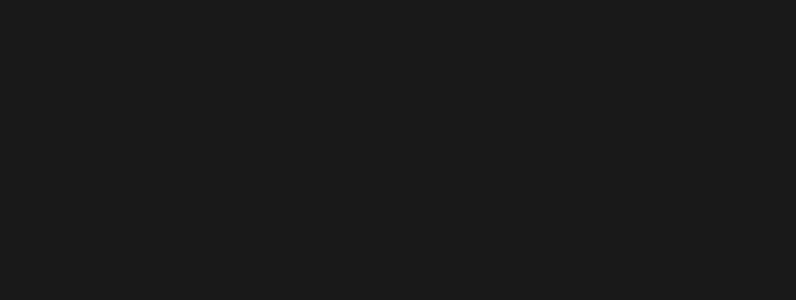
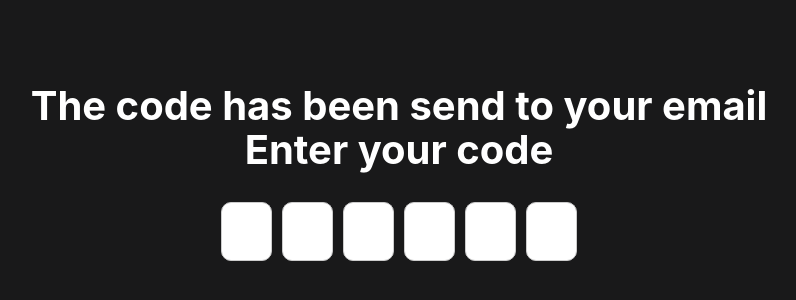
Before and after one commit to mike-mp3/Remote-sensing-of-the-Earth-Search-for-ships-in-satellite-images, a React (Vite) app in the folder Frontend/: page /confirm in a window 1280 px wide. Before the commit this address had no page. Shown: the part 228-528 px from the top of the page, without its empty margins (241-1037 px from the left). Built offline with nearby package versions, Linux system fonts and the light colour scheme.

Commit message:
[+] added confirm page

```diff
--- a/Frontend/src/app/App.jsx
+++ b/Frontend/src/app/App.jsx
@@ -3,6 +3,7 @@
 import '@/shared/global_styles/_global.module.scss';
 import { LoginPage } from '@/pages/LoginPage';
 import { RegistrationPage } from '@/pages/RegistrationPage';
+import { ConfirmPage } from "@/pages/ConfirmPage";
 
 function App() {
   const [count, setCount] = useState(0)
@@ -11,6 +12,7 @@
     <Routes>
     <Route path="/" element={<LoginPage/>}/>
     <Route path="/signup" element={< RegistrationPage/>} />
+    <Route path="/confirm" element={< ConfirmPage/>} />
   </Routes>
   )
 }
--- /dev/null
+++ b/Frontend/src/pages/ConfirmPage/index.js
@@ -0,0 +1 @@
+export {default as ConfirmPage} from "@/pages/ConfirmPage/ui/ConfirmPage";
--- /dev/null
+++ b/Frontend/src/pages/ConfirmPage/ui/ConfirmPage.jsx
@@ -0,0 +1,13 @@
+import ConfirmField from "@/shared/ui/widgets/ConfirmField/ui/ConfirmField";
+import { ConfirmCode } from "@/shared/ui/entities/ConfirmCode";
+
+const ConfirmPage = () =>{
+    return(
+        <main>
+            <ConfirmField/>
+        </main>
+    );
+}
+
+
+export default ConfirmPage;
--- /dev/null
+++ b/Frontend/src/shared/ui/entities/ConfirmCode/index.js
@@ -0,0 +1 @@
+export {default as ConfirmCode} from "@/shared/ui/entities/ConfirmCode/ui/ConfirmCode";
--- /dev/null
+++ b/Frontend/src/shared/ui/entities/ConfirmCode/ui/ConfirmCode.jsx
@@ -0,0 +1,113 @@
+import React, { useRef, useState } from "react";
+import { useLocation } from 'react-router-dom';
+import * as classes from "@/shared/ui/entities/ConfirmCode/ui/ConfirmCode.module.scss";
+
+const ConfirmCode = () => {
+const location = useLocation();
+  const email = location.state?.email || "example@gmail.com";
+
+  const inputCount = 6;
+  const [values, setValues] = useState(Array(inputCount).fill(""));
+  const inputsRef = useRef([]);
+
+  const handleChange = (index, event) => {
+    const value = event.target.value;
+
+    if (!/^\d?$/.test(value)) return;
+
+    const newValues = [...values];
+    newValues[index] = value;
+    setValues(newValues);
+
+    if (value && index < inputCount - 1) {
+      inputsRef.current[index + 1].focus();
+    }
+
+    if (newValues.every((val) => val !== "")) {
+      const code = newValues.join("");
+      submitCode(code);
+    }
+  };
+
+  const handleKeyDown = (index, event) => {
+    if (event.key === "Backspace") {
+      if (values[index] === "") {
+        if (index > 0) {
+          inputsRef.current[index - 1].focus();
+        }
+      } else {
+        const newValues = [...values];
+        newValues[index] = "";
+        setValues(newValues);
+      }
+    }
+  };
+
+  const submitCode = async (code) => {
+    console.log("Sending verification code:", code, "email:", email);
+
+    try {
+      const response = await fetch("/user/confirm", {
+        method: "POST",
+        headers: { "Content-Type": "application/json" },
+        body: JSON.stringify({
+          email: email,
+          confirmation_code: code
+        }),
+      });
+
+      if (response.status === 200) {
+        const data = await response.json();
+        console.log("Code verified successfully:", data);
+        // TODO: перекинуть пользователя дальше (например, navigate("/dashboard"))
+
+      } else if (response.status === 400) {
+        const errorData = await response.json();
+        console.error("Incorrect confirmation code:", errorData.detail);
+        // TODO: показать пользователю ошибку типа "Неверный код"
+
+      } else if (response.status === 404) {
+        const errorData = await response.json();
+        console.error("Confirmation code not found:", errorData.detail);
+        // TODO: показать ошибку типа "Код не найден"
+
+      } else if (response.status === 422) {
+        const errorData = await response.json();
+        console.error("Validation error:", errorData.detail);
+        // TODO: показать сообщение о неправильных данных
+
+      } else {
+        throw new Error(`Unexpected error: ${response.status}`);
+      }
+
+    } catch (error) {
+      console.error("Network or unexpected error:", error);
+      // TODO: показать что-то вроде "Ошибка сети. Попробуйте позже."
+    }
+  };
+
+  return (
+    <div className={classes.verification_wrapper}>
+        <div className={classes.verification_content}>
+        <h1 className={classes.verification_content_text}>The code has been send to your email<br/>Enter your code </h1>
+            <div className={classes.verification_input}>
+            {values.map((val, idx) => (
+                <input
+                key={idx}
+                type="text"
+                inputMode="numeric"
+                maxLength={1}
+                value={val}
+                onChange={(e) => handleChange(idx, e)}
+                onKeyDown={(e) => handleKeyDown(idx, e)}
+                ref={(el) => (inputsRef.current[idx] = el)}
+                className={classes.verification_input__cell}
+                />
+            ))}
+            </div>
+        </div>
+    </div>
+  );
+};
+
+export default ConfirmCode;
--- /dev/null
+++ b/Frontend/src/shared/ui/entities/ConfirmCode/ui/ConfirmCode.module.scss
@@ -0,0 +1,37 @@
+.verification_wrapper {
+    display: flex;
+    justify-content: center;
+    align-items: center;
+    height: 100vh;
+
+  }
+
+  .verification_content{
+    justify-content: center;
+    align-items: center;
+    &_text{
+        text-align: center;
+        margin-bottom: 30px;
+    }
+  }
+  .verification_input {
+    display: flex;
+    justify-content: center;
+    align-items: center;
+    gap: 10px;
+
+    &__cell {
+      width: 45px;
+      height: 55px;
+      font-size: 24px;
+      text-align: center;
+      border-radius: 10px;
+      border: 1px solid #ccc;
+      outline: none;
+      transition: border 0.2s ease;
+
+      &:focus {
+        border-color: #007bff;
+      }
+    }
+  }
--- /dev/null
+++ b/Frontend/src/shared/ui/entities/ConfirmCode/ui/ConfirmCode.module.scss.d.ts
@@ -0,0 +1 @@
+export declare const container: string;
--- /dev/null
+++ b/Frontend/src/shared/ui/widgets/ConfirmField/ui/ConfirmField.jsx
@@ -0,0 +1,11 @@
+import { ConfirmCode } from "@/shared/ui/entities/ConfirmCode";
+
+const ConfirmField = () => {
+    return(
+    <div>
+        <ConfirmCode/>
+    </div>
+    );
+}
+
+export default ConfirmField;
--- a/Frontend/src/shared/ui/widgets/RegistrationForm/ui/RegistrationForm.jsx
+++ b/Frontend/src/shared/ui/widgets/RegistrationForm/ui/RegistrationForm.jsx
@@ -1,10 +1,13 @@
-import React from "react";
+import React, { useState } from "react";
 import { Formik, Form, Field } from "formik";
 import * as Yup from "yup";
-import { Link } from "react-router-dom";
 import * as classes from "@/shared/ui/widgets/LoginForm/ui/LoginForm.module.scss";
+import { Link, useNavigate } from "react-router-dom";
 
 const RegistrationForm = () => {
+  const navigate = useNavigate();
+  const [serverError, setServerError] = useState("");
+
   const initialValues = {
     email: "",
     password: "",
@@ -20,11 +23,37 @@
       .required("Password is emty"),
   });
 
-  const handleSubmit = (values, { setSubmitting }) => {
-    console.log("sending data to the server:", values);
-    setTimeout(() => {
+  const handleSubmit = async (values, { setSubmitting }) => {
+    setServerError("");
+
+    try {
+      const response = await fetch("/user", {
+        method: "POST",
+        headers: { "Content-Type": "application/json" },
+        body: JSON.stringify(values),
+      });
+
+      if (response.status === 201) {
+        navigate("/confirm", { state: { email } });
+      } else if (response.status === 409) {
+        const data = await response.json();
+        setServerError(data.detail?.[0] || "User already exists");
+
+      } else if (response.status === 422) {
+        const data = await response.json();
+        const messages = data.detail?.map((err) => err.msg).join(", ");
+        setServerError(messages || "Validation error");
+
+      } else {
+        console.error("Unhandled error", data);
+      }
+
+    } catch (error) {
+      console.error("Registration error:", error);
+      setServerError("Network or server error");
+    } finally {
       setSubmitting(false);
-    }, 1000);
+    }
   };
 
   return (
@@ -49,8 +78,6 @@
               className={classes.form__input}
             />
 
-            {/* рендеринг блока ошибок */}
-
             {(errors.email && touched.email) || (errors.password && touched.password) ? (
               <div className={classes.form__errors}>
                 {errors.email && touched.email && (
@@ -62,6 +89,13 @@
               </div>
             ) : null}
 
+            {/* Отображение ошибки от сервера, если есть */}
+            {serverError && (
+              <div className={classes.form__errors}>
+                <div className={classes.error__message}>{serverError}</div>
+              </div>
+            )}
+
             <button
               type="submit"
               className={classes.form__button}
@@ -69,7 +103,6 @@
             >
               {isSubmitting ? "Loading..." : "Sign up"}
             </button>
-
             <div className={classes.form__link}>
               Have an account? <Link to="/">Log in</Link>
             </div>
```
Also changed, not shown: Frontend/src/shared/ui/widgets/ConfirmField/index.js (added).
